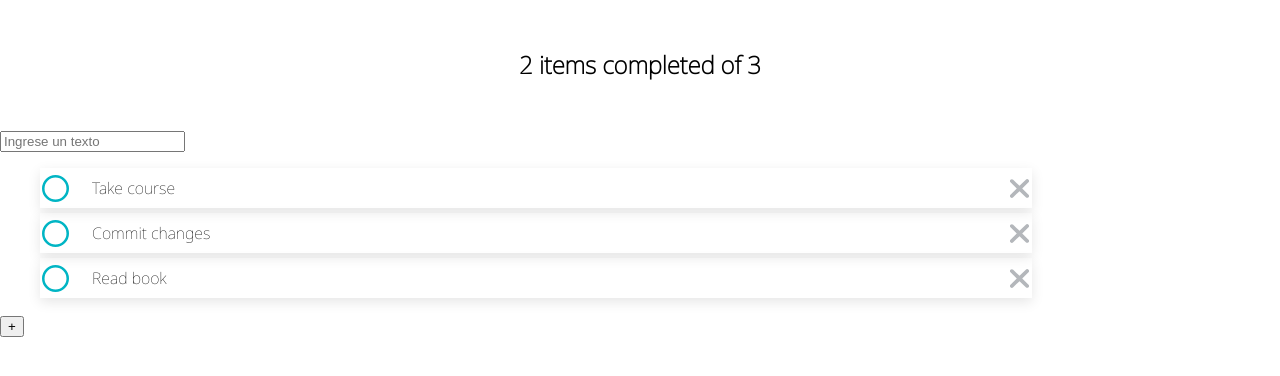
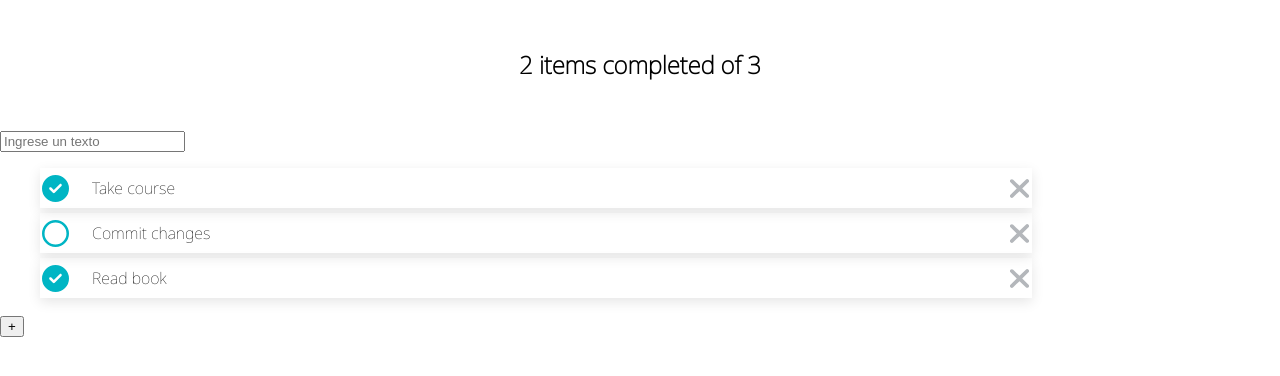
Before and after one commit to ArielAyala/to-do-list-react, a React (Create React App) app: page / in a window 1280 px wide. Shown: the top 376 px of the page. Built offline with nearby package versions, Linux system fonts and the light colour scheme.

Commit message:
Conditional style for item icon

```diff
--- a/src/components/TodoItem/TodoItem.css
+++ b/src/components/TodoItem/TodoItem.css
@@ -19,6 +19,16 @@
     border: none;
 }
 
+.todo-item .check-done {
+    cursor: pointer;
+    background: url("../../assets/check-done.svg") no-repeat;
+    background-size: 90%;
+    background-position: center center;
+    width: 30px;
+    height: 30px;
+    border: none;
+}
+
 .todo-item p {
     width: 90%;
 }
--- a/src/components/TodoItem/TodoItem.js
+++ b/src/components/TodoItem/TodoItem.js
@@ -4,7 +4,7 @@ import './TodoItem.css'
 function TodoItem({ text, completed }) {
     return (
         <li className="todo-item">
-            <button onClick={null} className="check-active"></button>
+            <button onClick={null} className={completed ? 'check-done': 'check-active'}></button>
             <p>{text}</p>
             <button onClick={null} className="close-button"></button>
         </li>
```
